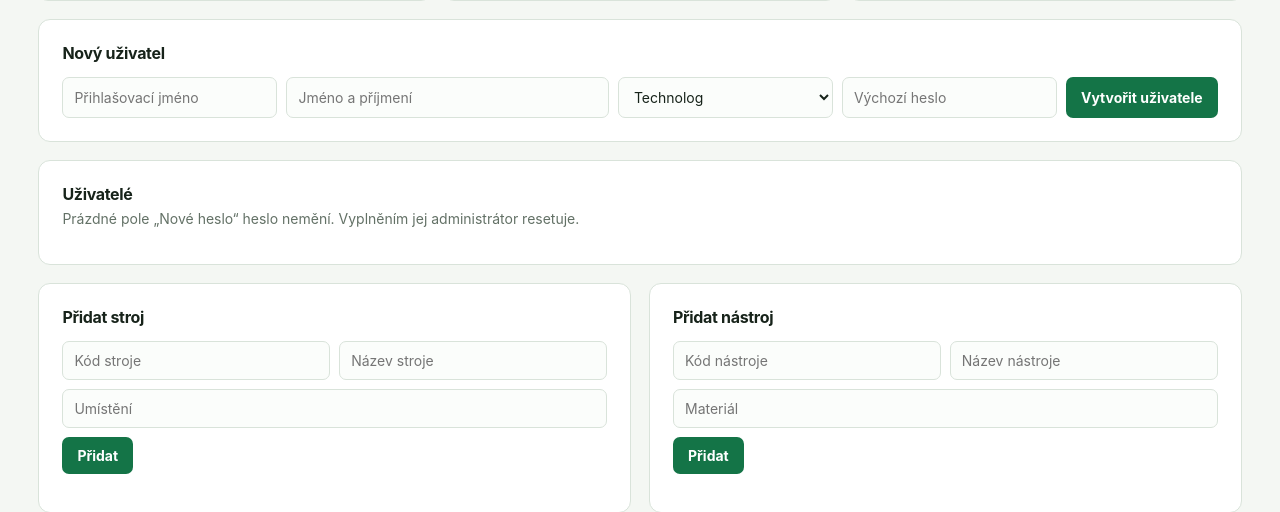
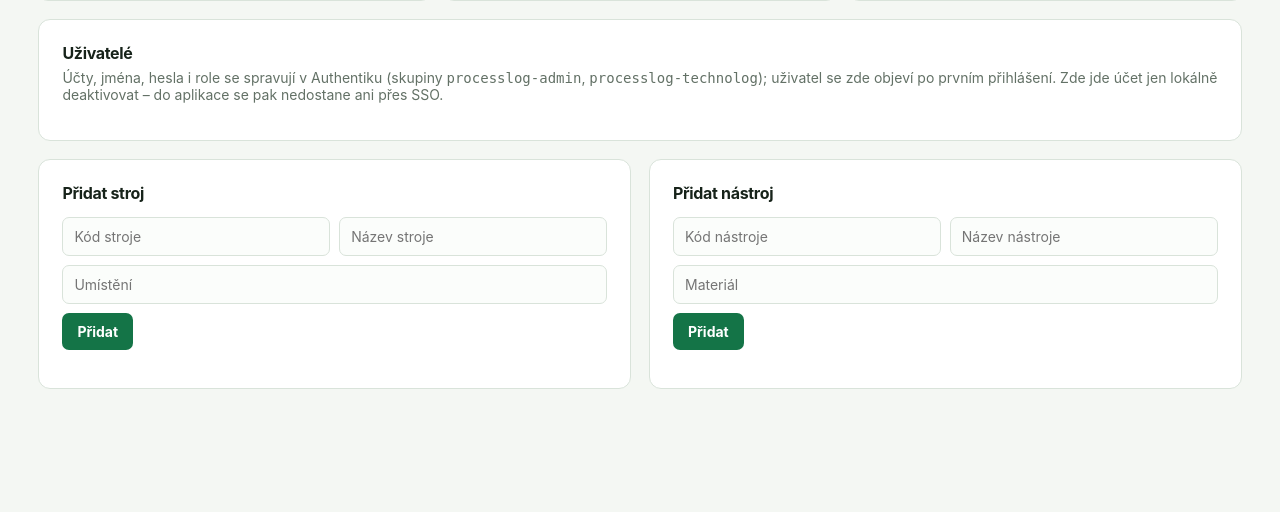
Before and after one commit to kamikadze9036/pi_engineering, a Flask app: template templates/admin.html in a window 1280 px wide. Shown: the part 160-672 px from the top of the page. Run offline with Flask 3, Linux system fonts and the light colour scheme; the template is opened without the code that fills it, so the values that code supplies are empty.

Commit message:
Přihlášení přes Authentik SSO (hlavičky X-Authentik-*), bez vlastního loginu a hesel
- current_user() z X-Authentik-Username; role ze skupin při každém requestu
  (spc-admin/processlog-admin → admin, processlog-technolog → technolog, jinak 403 s vysvětlením)
- uživatel podle username (historie zůstává), neznámý se založí; jméno z X-Authentik-Name
  (překódování latin-1 → UTF-8 kvůli WSGI)
- odstraněny /login, /account/password, seed účtů admin/technik, zakládání a reset hesel ve Správě;
  /logout přesměruje na /outpost.goauthentik.io/sign_out
- Správa → Uživatelé: jen lokální (de)aktivace
- scripts/sso_users.py: list / rename / activate / deactivate / drop-passwords (místo create_user.py)
- SECRET_KEY povinný (compose ${SECRET_KEY:?}, RuntimeError bez FLASK_DEBUG); SSO_DEV_USER pro vývoj
- testy přepsané na hlavičky, 3 nové SSO testy; README sekce Přihlášení / SSO

Co-Authored-By: Claude Fable 5.1 <noreply@anthropic.com>

```diff
--- a/app.py
+++ b/app.py
@@ -4,12 +4,23 @@ import sqlite3
 from datetime import datetime, timedelta
 from functools import wraps
 
-from flask import Flask, abort, flash, g, jsonify, redirect, render_template, request, session, url_for
-from werkzeug.security import check_password_hash, generate_password_hash
+from flask import Flask, abort, flash, g, jsonify, redirect, render_template, request, url_for
 
 
 BASE_DIR = os.path.dirname(os.path.abspath(__file__))
 PROCESS_CHANGE_STATUSES = ("confirmed", "pending", "reverted", "test_verified_reverted")
+# --- SSO (Authentik přes Caddy forward auth, repo pi_caddy) ---------------------------
+# Aplikace nemá vlastní login. Caddy pustí request dál až po přihlášení v Authentiku a předá
+# hlavičky X-Authentik-Username / -Groups (oddělovač |) / -Name. Uživatel se najde podle
+# username (historie a audit zůstávají), neznámý se založí. Role se odvozuje ze skupin při
+# každém requestu. Kontejner NESMÍ publikovat port na hostu (hlavičky by šly podvrhnout).
+SSO_USERNAME_HEADER = "X-Authentik-Username"
+SSO_GROUPS_HEADER = "X-Authentik-Groups"
+SSO_NAME_HEADER = "X-Authentik-Name"
+SSO_SIGN_OUT_URL = "/outpost.goauthentik.io/sign_out"
+SSO_NO_PASSWORD = "!sso"  # users.password_hash je NOT NULL; hodnota, kterou nikdy nic neověří
+# skupina Authentik → role; první shoda vyhrává; bez shody uživatel do aplikace nesmí
+SSO_GROUP_ROLES = (("spc-admin", "admin"), ("processlog-admin", "admin"), ("processlog-technolog", "technolog"))
 STATUS_LABELS = {
     "confirmed": "Potvrzeno",
     "pending": "Čeká na ověření",
@@ -21,7 +32,7 @@ STATUS_LABELS = {
 def create_app(test_config=None):
     app = Flask(__name__)
     app.config.from_mapping(
-        SECRET_KEY=os.environ.get("SECRET_KEY", "change-this-before-production"),
+        SECRET_KEY=os.environ.get("SECRET_KEY"),
         DATABASE=os.environ.get("DATABASE_PATH", os.path.join(BASE_DIR, "data", "processlog.db")),
         PERMANENT_SESSION_LIFETIME=timedelta(days=14),
         SESSION_COOKIE_HTTPONLY=True,
@@ -30,6 +41,11 @@ def create_app(test_config=None):
     )
     if test_config:
         app.config.update(test_config)
+    if not app.config["SECRET_KEY"]:
+        if os.environ.get("FLASK_DEBUG") == "1":
+            app.config["SECRET_KEY"] = "dev-insecure-key"
+        else:
+            raise RuntimeError("SECRET_KEY není nastaven (proměnná prostředí / .env vedle compose.yml).")
 
     def connect_db():
         os.makedirs(os.path.dirname(app.config["DATABASE"]), exist_ok=True)
@@ -149,15 +165,7 @@ def create_app(test_config=None):
                FROM process_changes c
                WHERE NOT EXISTS (SELECT 1 FROM change_audit a WHERE a.change_id = c.id)"""
         )
-        now = datetime.now().isoformat(timespec="seconds")
-        if not db.execute("SELECT 1 FROM users LIMIT 1").fetchone():
-            db.executemany(
-                "INSERT INTO users(username, display_name, password_hash, role, created_at) VALUES (?, ?, ?, ?, ?)",
-                [
-                    ("admin", "Petr Novák", generate_password_hash("admin123"), "admin", now),
-                    ("technik", "Jan Svoboda", generate_password_hash("technik123"), "technolog", now),
-                ],
-            )
+        # účty se nezakládají – vznikají při prvním přihlášení přes SSO (viz current_user)
         if not db.execute("SELECT 1 FROM machines LIMIT 1").fetchone():
             db.executemany(
                 "INSERT INTO machines(code, name, location, source) VALUES (?, ?, ?, 'demo')",
@@ -171,15 +179,69 @@ def create_app(test_config=None):
         db.commit()
         db.close()
 
+    def header_text(name):
+        """Hlavičky přicházejí od outpostu v UTF-8, WSGI je ale dekóduje jako latin-1 → „NovÃ¡k“."""
+        value = request.headers.get(name) or ""
+        try:
+            return value.encode("latin-1").decode("utf-8").strip()
+        except (UnicodeEncodeError, UnicodeDecodeError):
+            return value.strip()
+
+    def sso_identity():
+        """(username, groups, name) z hlaviček Authentiku; lokální vývoj: FLASK_DEBUG=1 + SSO_DEV_USER."""
+        username = header_text(SSO_USERNAME_HEADER).lower()
+        groups_raw = header_text(SSO_GROUPS_HEADER)
+        name = header_text(SSO_NAME_HEADER)
+        if not username and os.environ.get("FLASK_DEBUG") == "1" and os.environ.get("SSO_DEV_USER"):
+            username = os.environ["SSO_DEV_USER"].lower()
+            groups_raw = os.environ.get("SSO_DEV_GROUPS", "spc-users|processlog-admin")
+        groups = {x.strip() for x in groups_raw.replace(",", "|").split("|") if x.strip()}
+        return username, groups, name
+
+    def sso_role(groups):
+        for group, role in SSO_GROUP_ROLES:
+            if group in groups:
+                return role
+        return None
+
     def current_user():
-        user_id = session.get("user_id")
-        if not user_id:
+        """Uživatel z hlaviček SSO; None = bez hlaviček (mimo proxy), bez role (žádná skupina
+        processlog-*) nebo lokálně deaktivovaný. Důvod je v g.sso_denied pro stránku 403."""
+        if "sso_user" in g:
+            return g.sso_user
+        g.sso_user = None
+        username, groups, name = sso_identity()
+        if not username:
+            g.sso_denied = "missing"
             return None
-        return get_db().execute("SELECT * FROM users WHERE id = ? AND active = 1", (user_id,)).fetchone()
+        role = sso_role(groups)
+        if role is None:
+            g.sso_denied = "no_group"
+            return None
+        db = get_db()
+        user = db.execute("SELECT * FROM users WHERE username = ?", (username,)).fetchone()
+        if user is None:
+            db.execute(
+                "INSERT INTO users(username, display_name, password_hash, role, active, created_at) VALUES (?, ?, ?, ?, 1, ?)",
+                (username, name or username, SSO_NO_PASSWORD, role, datetime.now().isoformat(timespec="seconds")),
+            )
+            db.commit()
+            user = db.execute("SELECT * FROM users WHERE username = ?", (username,)).fetchone()
+        else:
+            new_name = name or user["display_name"]
+            if user["role"] != role or user["display_name"] != new_name:
+                db.execute("UPDATE users SET role = ?, display_name = ? WHERE id = ?", (role, new_name, user["id"]))
+                db.commit()
+                user = db.execute("SELECT * FROM users WHERE id = ?", (user["id"],)).fetchone()
+        if not user["active"]:
+            g.sso_denied = "inactive"
+            return None
+        g.sso_user = user
+        return user
 
     @app.context_processor
     def template_context():
-        return {"current_user": current_user(), "status_labels": STATUS_LABELS}
+        return {"current_user": current_user(), "status_labels": STATUS_LABELS, "sso_sign_out_url": SSO_SIGN_OUT_URL}
 
     def attach_parameters(db, changes):
         """Připojí parametry k událostem změny pro výpis i fulltextové hledání."""
@@ -277,11 +339,15 @@ def create_app(test_config=None):
             entry["summary"] = details.get("summary", [])
         return entries
 
+    def sso_denied_response():
+        """Za Caddy sem nepřihlášený nedojde; 403 = chybí hlavičky, chybí skupina, nebo deaktivace."""
+        return render_template("sso_denied.html", reason=g.get("sso_denied", "missing")), 403
+
     def login_required(view):
         @wraps(view)
         def wrapped(*args, **kwargs):
             if current_user() is None:
-                return redirect(url_for("login", next=request.path))
+                return sso_denied_response()
             return view(*args, **kwargs)
         return wrapped
 
@@ -290,53 +356,16 @@ def create_app(test_config=None):
         def wrapped(*args, **kwargs):
             user = current_user()
             if user is None:
-                return redirect(url_for("login"))
+                return sso_denied_response()
             if user["role"] != "admin":
                 abort(403)
             return view(*args, **kwargs)
         return wrapped
 
-    @app.route("/login", methods=["GET", "POST"])
-    def login():
-        if current_user():
-            return redirect(url_for("dashboard"))
-        if request.method == "POST":
-            username = request.form.get("username", "").strip().lower()
-            password = request.form.get("password", "")
-            user = get_db().execute("SELECT * FROM users WHERE username = ? AND active = 1", (username,)).fetchone()
-            if user and check_password_hash(user["password_hash"], password):
-                session.clear()
-                session.permanent = True
-                session["user_id"] = user["id"]
-                return redirect(request.args.get("next") or url_for("dashboard"))
-            flash("Nesprávné uživatelské jméno nebo heslo.", "error")
-        return render_template("login.html")
-
-    @app.post("/logout")
+    @app.route("/logout", methods=["GET", "POST"])
     def logout():
-        session.clear()
-        return redirect(url_for("login"))
-
-    @app.route("/account/password", methods=["GET", "POST"])
-    @login_required
-    def change_password():
-        user = current_user()
-        if request.method == "POST":
-            current_password = request.form.get("current_password", "")
-            new_password = request.form.get("new_password", "")
-            confirmation = request.form.get("confirmation", "")
-            if not check_password_hash(user["password_hash"], current_password):
-                flash("Současné heslo nesouhlasí.", "error")
-            elif len(new_password) < 8:
-                flash("Nové heslo musí mít alespoň 8 znaků.", "error")
-            elif new_password != confirmation:
-                flash("Nové heslo a potvrzení se neshodují.", "error")
-            else:
-                get_db().execute("UPDATE users SET password_hash=? WHERE id=?", (generate_password_hash(new_password), user["id"]))
-                get_db().commit()
-                flash("Heslo bylo změněno.", "success")
-                return redirect(url_for("dashboard"))
-        return render_template("change_password.html")
+        # odhlášení dělá Authentik; lokální session (jen flash zprávy) není co rušit
+        return redirect(SSO_SIGN_OUT_URL)
 
     @app.get("/")
     @login_required
@@ -522,48 +551,21 @@ def create_app(test_config=None):
         stats = {"changes": db.execute("SELECT COUNT(*) FROM process_changes").fetchone()[0], "pending": db.execute("SELECT COUNT(*) FROM process_changes WHERE result_status='pending'").fetchone()[0], "tools": db.execute("SELECT COUNT(*) FROM tools WHERE active=1").fetchone()[0]}
         return render_template("admin.html", stats=stats, users=db.execute("SELECT * FROM users ORDER BY display_name").fetchall(), machines=db.execute("SELECT * FROM machines ORDER BY code LIMIT 100").fetchall(), tools=db.execute("SELECT * FROM tools ORDER BY code LIMIT 100").fetchall())
 
-    @app.post("/admin/users")
-    @admin_required
-    def add_user():
-        username = request.form.get("username", "").strip().lower()
-        display_name = request.form.get("display_name", "").strip()
-        password = request.form.get("password", "")
-        role = request.form.get("role", "technolog")
-        if not username or not display_name or len(password) < 4 or role not in ("admin", "technolog"):
-            flash("Vyplň přihlašovací jméno, celé jméno, roli a heslo o délce alespoň 4 znaky.", "error")
-            return redirect(url_for("admin"))
-        try:
-            get_db().execute("INSERT INTO users(username,display_name,password_hash,role,created_at) VALUES(?,?,?,?,?)", (username, display_name, generate_password_hash(password), role, datetime.now().isoformat(timespec="seconds")))
-            get_db().commit()
-            flash("Uživatel byl vytvořen.", "success")
-        except sqlite3.IntegrityError:
-            flash("Toto přihlašovací jméno už existuje.", "error")
-        return redirect(url_for("admin"))
-
     @app.post("/admin/users/<int:user_id>")
     @admin_required
     def update_user(user_id):
+        """Účty, jména a role žijí v Authentiku; lokálně jde jen (de)aktivovat."""
         db = get_db()
         target = db.execute("SELECT * FROM users WHERE id=?", (user_id,)).fetchone()
         if not target:
             abort(404)
-        display_name = request.form.get("display_name", "").strip()
-        role = request.form.get("role", "technolog")
         active = 1 if request.form.get("active") == "on" else 0
-        password = request.form.get("password", "")
-        if not display_name or role not in ("admin", "technolog"):
-            flash("Jméno a platná role jsou povinné.", "error")
-        elif target["id"] == current_user()["id"] and not active:
+        if target["id"] == current_user()["id"] and not active:
             flash("Nemůžeš deaktivovat vlastní účet.", "error")
-        elif password and len(password) < 4:
-            flash("Resetované heslo musí mít alespoň 4 znaky.", "error")
         else:
-            if password:
-                db.execute("UPDATE users SET display_name=?,role=?,active=?,password_hash=? WHERE id=?", (display_name, role, active, generate_password_hash(password), user_id))
-            else:
-                db.execute("UPDATE users SET display_name=?,role=?,active=? WHERE id=?", (display_name, role, active, user_id))
+            db.execute("UPDATE users SET active=? WHERE id=?", (active, user_id))
             db.commit()
-            flash("Uživatel byl upraven." + (" Heslo bylo resetováno." if password else ""), "success")
+            flash("Uživatel byl " + ("aktivován." if active else "deaktivován."), "success")
         return redirect(url_for("admin"))
 
     @app.post("/admin/tools/<int:tool_id>/active")
--- a/compose.yml
+++ b/compose.yml
@@ -1,3 +1,6 @@
+# Přihlášení: aplikace nemá vlastní login, uživatele bere z hlaviček X-Authentik-* od Caddy
+# (forward auth, repo pi_caddy). Za proxy zruší `ports:` compose.override.yml z pi_caddy
+# (enable-app.sh processlog) – bez proxy jde hlavičky podvrhnout.
 services:
   processlog:
     build: .
@@ -5,7 +8,8 @@ services:
     ports:
       - "${PROCESSLOG_PORT:-8000}:8000"
     environment:
-      SECRET_KEY: ${SECRET_KEY:-change-this-before-production}
+      # povinné, patří do .env vedle compose.yml (bez něj kontejner nenastartuje)
+      SECRET_KEY: ${SECRET_KEY:?SECRET_KEY chybí – vytvoř .env vedle compose.yml}
       SESSION_COOKIE_SECURE: ${SESSION_COOKIE_SECURE:-false}
     volumes:
       - processlog_data:/data
--- a/templates/admin.html
+++ b/templates/admin.html
@@ -2,9 +2,8 @@
 <section class="heading"><div><h1>Správa systému</h1><p>Uživatelé, číselníky a aktivita nástrojů.</p></div></section>
 <section class="stats"><article><b>{{ stats.changes }}</b><span>všech změn</span></article><article><b>{{ stats.pending }}</b><span>čeká na ověření</span></article><article><b>{{ stats.tools }}</b><span>aktivních nástrojů</span></article></section>
 
-<section class="card admin-section"><h2>Nový uživatel</h2><form method="post" action="{{ url_for('add_user') }}" class="admin-form"><input name="username" placeholder="Přihlašovací jméno" required><input name="display_name" placeholder="Jméno a příjmení" required><select name="role"><option value="technolog">Technolog</option><option value="admin">Admin</option></select><input name="password" type="password" placeholder="Výchozí heslo" minlength="4" required><button class="primary">Vytvořit uživatele</button></form></section>
 
-<section class="card admin-section"><h2>Uživatelé</h2><p class="muted">Prázdné pole „Nové heslo“ heslo nemění. Vyplněním jej administrátor resetuje.</p><div class="user-list">{% for item in users %}<form method="post" action="{{ url_for('update_user', user_id=item.id) }}" class="user-row"><b>{{ item.username }}</b><input name="display_name" value="{{ item.display_name }}" required aria-label="Jméno {{ item.username }}"><select name="role" aria-label="Role {{ item.username }}"><option value="technolog" {% if item.role == 'technolog' %}selected{% endif %}>Technolog</option><option value="admin" {% if item.role == 'admin' %}selected{% endif %}>Admin</option></select><label class="check"><input name="active" type="checkbox" {% if item.active %}checked{% endif %}> Aktivní</label><input name="password" type="password" placeholder="Reset hesla" minlength="4" aria-label="Nové heslo {{ item.username }}"><button class="primary">Uložit</button></form>{% endfor %}</div></section>
+<section class="card admin-section"><h2>Uživatelé</h2><p class="muted">Účty, jména, hesla i role se spravují v Authentiku (skupiny <code>processlog-admin</code>, <code>processlog-technolog</code>); uživatel se zde objeví po prvním přihlášení. Zde jde účet jen lokálně deaktivovat – do aplikace se pak nedostane ani přes SSO.</p><div class="user-list">{% for item in users %}<form method="post" action="{{ url_for('update_user', user_id=item.id) }}" class="user-row"><b>{{ item.username }}</b><span>{{ item.display_name }}</span><span>{{ 'Admin' if item.role == 'admin' else 'Technolog' }}</span><label class="check"><input name="active" type="checkbox" {% if item.active %}checked{% endif %}> Aktivní</label><button class="primary">Uložit</button></form>{% endfor %}</div></section>
 
 <section class="admin-grid"><article class="card"><h2>Přidat stroj</h2><form method="post" action="{{ url_for('add_catalog_item', kind='machines') }}" class="mini-form"><input name="code" placeholder="Kód stroje" required><input name="name" placeholder="Název stroje" required><input name="extra" placeholder="Umístění"><button class="primary">Přidat</button></form><ul>{% for item in machines %}<li><b>{{ item.code }}</b> {{ item.name }} <small>{{ item.location or '' }}</small></li>{% endfor %}</ul></article>
 <article class="card"><h2>Přidat nástroj</h2><form method="post" action="{{ url_for('add_catalog_item', kind='tools') }}" class="mini-form"><input name="code" placeholder="Kód nástroje" required><input name="name" placeholder="Název nástroje" required><input name="extra" placeholder="Materiál"><button class="primary">Přidat</button></form><ul>{% for item in tools %}<li class="tool-row"><span><b>{{ item.code }}</b> {{ item.name }} <small>{{ item.material or '' }}{% if item.active_override == 0 %} · ručně deaktivováno{% endif %}</small></span><form method="post" action="{{ url_for('set_tool_active', tool_id=item.id) }}">{% if item.active %}<input type="hidden" name="action" value="deactivate"><button class="secondary">Deaktivovat</button>{% else %}<input type="hidden" name="action" value="activate"><button class="secondary">Aktivovat</button>{% endif %}</form></li>{% endfor %}</ul></article></section>
--- a/templates/base.html
+++ b/templates/base.html
@@ -6,7 +6,7 @@
 </head>
 <body>
 {% if current_user %}
-<header class="topbar"><a class="brand" href="{{ url_for('dashboard') }}">PROCESS<span>LOG</span></a><nav><a href="{{ url_for('dashboard') }}">Zapsat změnu</a><a href="{{ url_for('history') }}">Historie</a>{% if current_user.role == 'admin' %}<a href="{{ url_for('admin') }}">Správa</a>{% endif %}</nav><div class="user"><b>{{ current_user.display_name }}</b><small>{{ 'Admin' if current_user.role == 'admin' else 'Technolog' }}</small><a class="account-link" href="{{ url_for('change_password') }}">Změnit heslo</a><form action="{{ url_for('logout') }}" method="post"><button class="link-button">Odhlásit</button></form></div></header>
+<header class="topbar"><a class="brand" href="{{ url_for('dashboard') }}">PROCESS<span>LOG</span></a><nav><a href="{{ url_for('dashboard') }}">Zapsat změnu</a><a href="{{ url_for('history') }}">Historie</a>{% if current_user.role == 'admin' %}<a href="{{ url_for('admin') }}">Správa</a>{% endif %}</nav><div class="user"><b>{{ current_user.display_name }}</b><small>{{ 'Admin' if current_user.role == 'admin' else 'Technolog' }}</small><a class="account-link" href="{{ sso_sign_out_url }}">Odhlásit</a></div></header>
 {% endif %}
 <main class="page">{% with messages = get_flashed_messages(with_categories=true) %}{% for category,message in messages %}<div class="flash {{ category }}">{{ message }}</div>{% endfor %}{% endwith %}{% block content %}{% endblock %}</main>
 <script src="{{ url_for('static', filename='app.js') }}" defer></script><script src="{{ url_for('static', filename='history.js') }}" defer></script>
--- a/templates/change_password.html
+++ /dev/null
@@ -1,3 +0,0 @@
-{% extends 'base.html' %}{% block title %}Změnit heslo · ProcessLog{% endblock %}{% block content %}
-<section class="password-card card"><h1>Změnit heslo</h1><p class="muted">Po prvním přihlášení změň výchozí heslo.</p><form method="post"><label>Současné heslo<input name="current_password" type="password" autocomplete="current-password" required></label><label>Nové heslo <span class="required">*</span><input name="new_password" type="password" autocomplete="new-password" minlength="8" required></label><label>Potvrdit nové heslo <span class="required">*</span><input name="confirmation" type="password" autocomplete="new-password" minlength="8" required></label><button class="primary">Uložit nové heslo</button></form></section>
-{% endblock %}
--- a/templates/login.html
+++ /dev/null
@@ -1,3 +0,0 @@
-{% extends 'base.html' %}{% block title %}Přihlášení · ProcessLog{% endblock %}{% block content %}
-<section class="login-card"><div class="brand large">PROCESS<span>LOG</span></div><h1>Procesní deník</h1><p>Vstřikovna plastů · Engineering</p><form method="post"><label>Uživatelské jméno<input name="username" autocomplete="username" required autofocus></label><label>Heslo<input name="password" type="password" autocomplete="current-password" required></label><button class="primary wide">Přihlásit se</button></form><p class="hint">Prototyp: <code>admin / admin123</code> nebo <code>technik / technik123</code></p></section>
-{% endblock %}
```
Also changed, not shown: scripts/create_user.py (deleted, +0 -26 lines), scripts/sso_users.py (added, +45 -0 lines), templates/sso_denied.html (added, +8 -0 lines), tests/test_app.py (+65 -15 lines), README.md, 1 other file.
